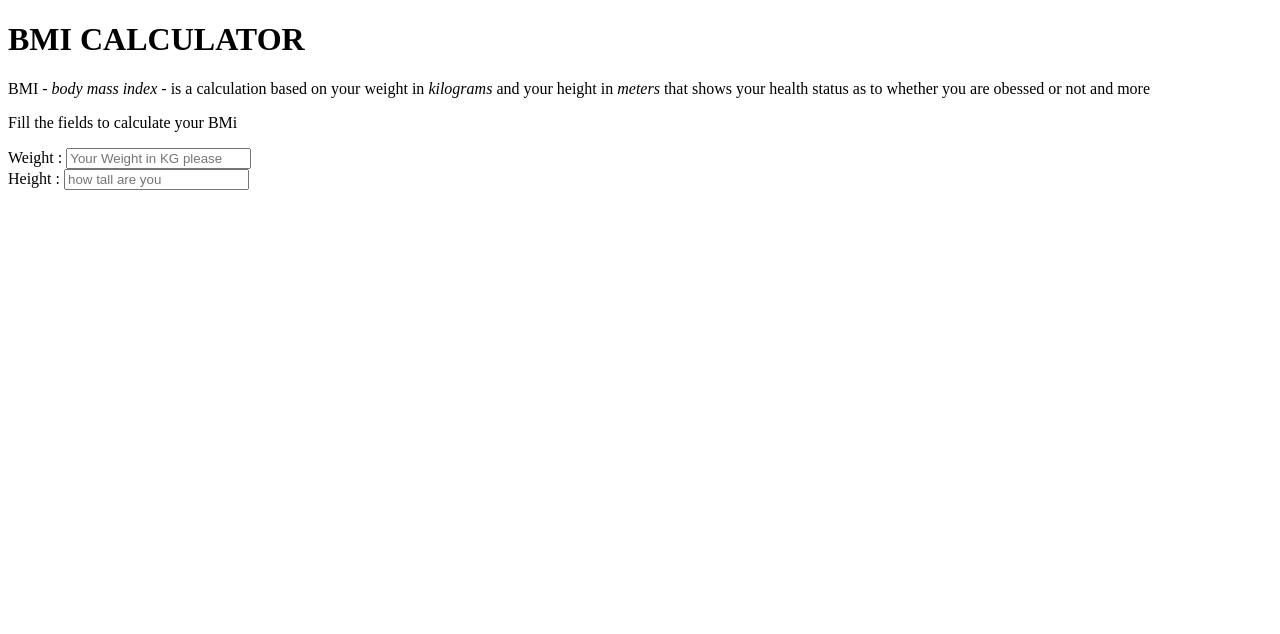
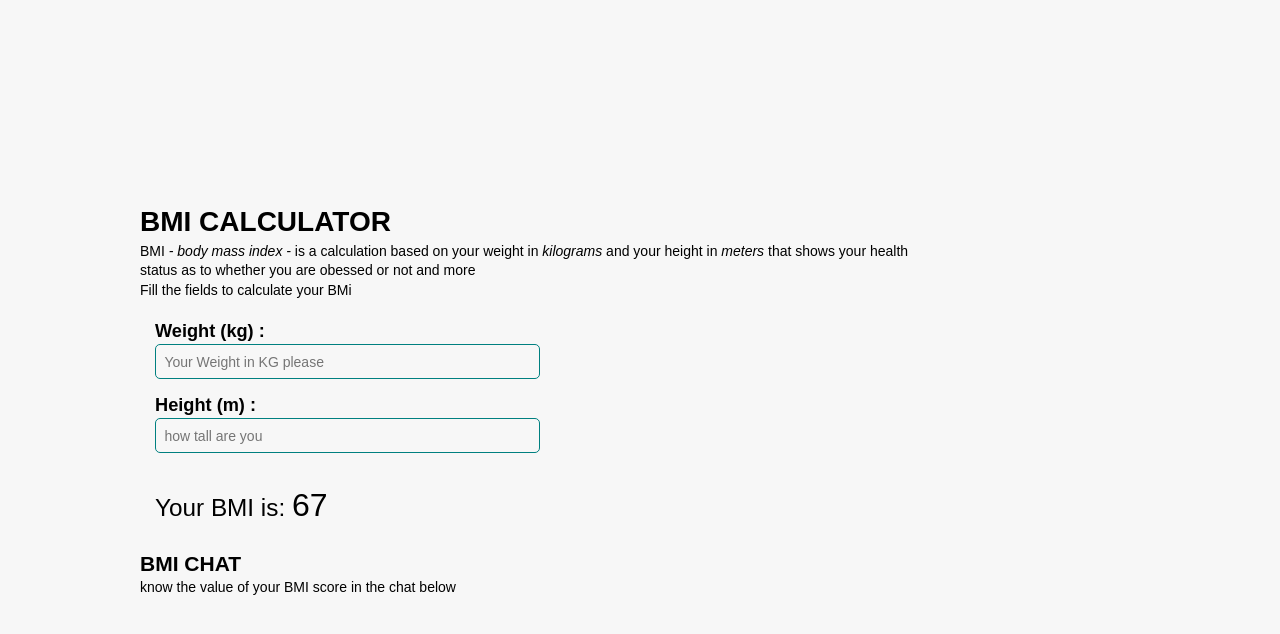
Before and after one commit to Hubnotch/bmi-calculator, a website: page index.html in a window 1280 px wide. Drawn offline with Linux system fonts and the light colour scheme.

Commit message:
started styling the app

```diff
--- a/index.html
+++ b/index.html
@@ -8,8 +8,8 @@
     <link rel="stylesheet" href="style.css" />
   </head>
   <body>
+    <main class="container">
     <h1>BMI CALCULATOR</h1>
-    <main class="container">
       <p class="lead">
         BMI <em>- body mass index -</em> is a calculation based on your weight
         in <em>kilograms</em> and your height in <em>meters</em> that shows your
@@ -18,24 +18,36 @@
       <p>Fill the fields to calculate your BMi</p>
       <form action="#">
         <div class="weight-label">
-          <label for="weight">Weight :</label>
+          <label for="weight">Weight (kg) :</label>
           <input
             type="number"
             name="weight"
             id="weight"
             placeholder="Your Weight in KG please"
+            required
           />
         </div>
-        <div class="heigth-label">
-          <label for="height">Height :</label>
+        <div class="height-label">
+          <label for="height">Height (m) :</label>
           <input
             type="number"
             name="height"
             id="number"
             placeholder="how tall are you"
+            required
           />
         </div>
+
+        <div class="result-div">
+            <p>Your BMI is: <span id="result">67</span></p>
+        </div>
+
       </form>
+      <div class="result-tab">
+          <h2>BMI CHAT</h2>
+          <p>know the value of your BMI score in the chat below</p>
+
+      </div>
     </main>
 
     <script src="index.js"></script>
--- a/index.js
+++ b/index.js
@@ -0,0 +1,6 @@
+/*
+grab the value of weight
+get the value of height
+comput the bmi and output the result in the result div
+show the chat after evaluation
+*/
--- a/style.css
+++ b/style.css
@@ -0,0 +1,68 @@
+*,
+*::before,
+*::after {
+    padding: 0;
+    margin: 0;
+    box-sizing: border-box;
+}
+
+body{
+    font-family: Arial, Helvetica, sans-serif;
+    font-size: 14px;
+    line-height: 1.39;
+    background-color: rgb(247, 247, 247);
+    display: grid;
+    height: 100vh;
+    place-content: center;
+    padding: 8px 5%;
+}
+
+/* h1, h2, h3, h4, h5, h6,p {
+    text-align: center;
+} */
+
+.container {
+    max-width: 1000px;
+}
+
+.lead {
+    max-width: 80%;
+}
+
+form {
+    width: 80%;
+    padding: 5px 15px;
+}
+
+.weight-label,
+.height-label {
+    display: flex;
+    flex-direction: column;
+    margin: 1em 0;
+}
+label {
+    font-weight: 700;
+    font-size: 1.3em;
+}
+
+input[type="number"] {
+    max-width:50%;
+    font-size:1em;
+    padding: 0.6em;
+    background: none;
+    border: 1px solid teal;
+    border-radius: 5px;
+    outline: none;
+}
+
+input[type="number"]::focus {
+border: none;
+}
+
+.result-div {
+    padding:1rem 0;font-size: 1.52rem;
+}
+#result {
+    font-weight: 500;
+    font-size: 2rem;
+}
```
